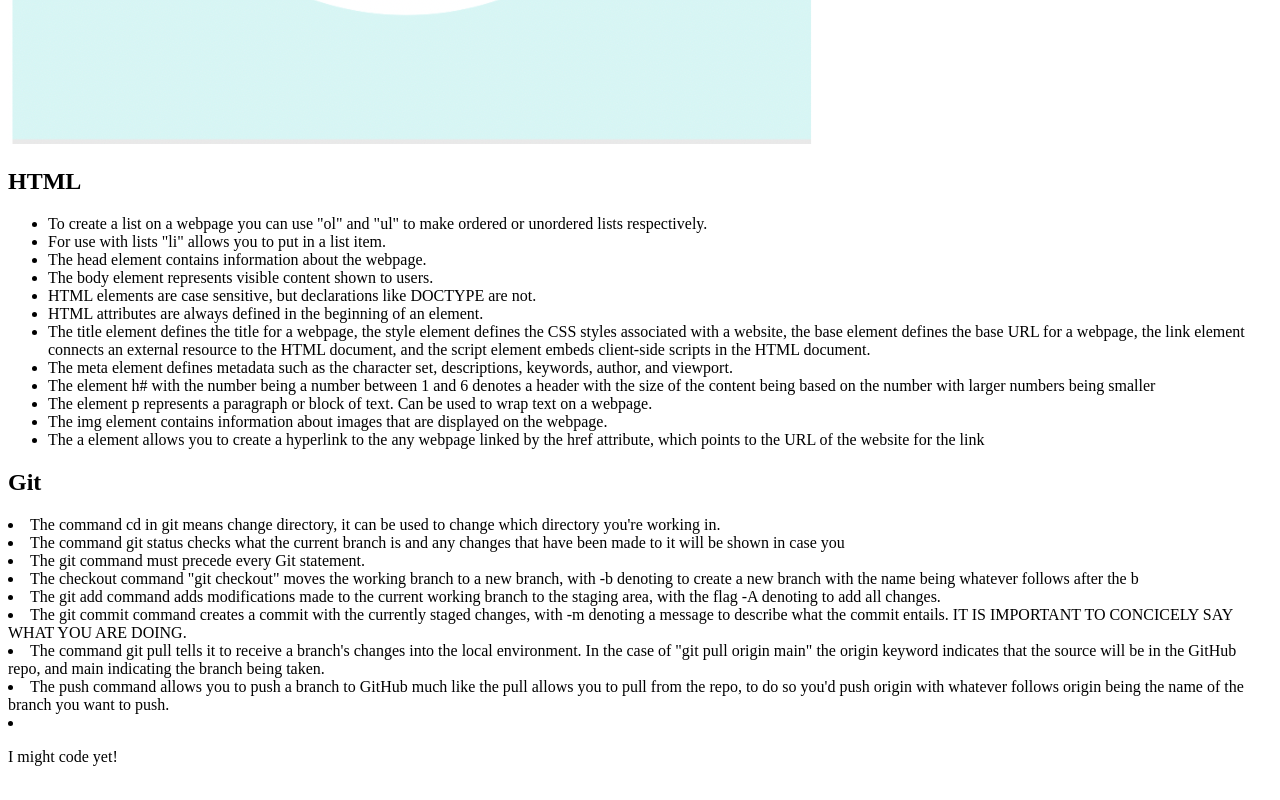
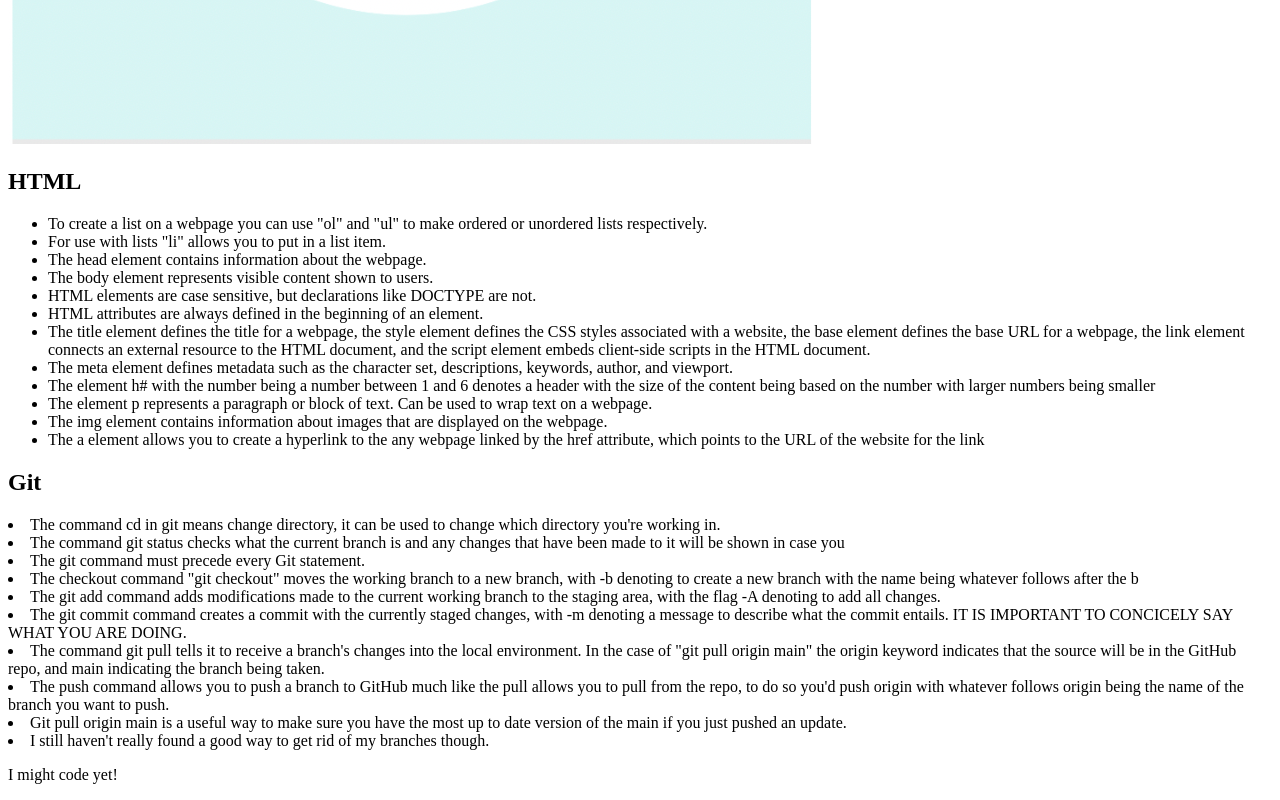
Before and after one commit to Koeboldt/prework-study-guide, a plain HTML site: page index.html in a window 1280 px wide. Shown: the part 712-1512 px from the top of the page. Drawn offline with Linux system fonts and the light colour scheme.

Commit message:
just gonna put this here so I can come back to it later

```diff
--- a/index.html
+++ b/index.html
@@ -46,7 +46,8 @@
         <li> The git commit command creates a commit with the currently staged changes, with -m denoting a message to describe what the commit entails. IT IS IMPORTANT TO CONCICELY SAY WHAT YOU ARE DOING.</li>
         <li> The command git pull tells it to receive a branch's changes into the local environment. In the case of "git pull origin main" the origin keyword indicates that the source will be in the GitHub repo, and main indicating the branch being taken.</li>
         <li> The push command allows you to push a branch to GitHub much like the pull allows you to pull from the repo, to do so you'd push origin with whatever follows origin being the name of the branch you want to push.</li>
-        <li></li>
+        <li> Git pull origin main is a useful way to make sure you have the most up to date version of the main if you just pushed an update.</li>
+        <li> I still haven't really found a good way to get rid of my branches though.</li>
       </section>
       <section class="card" id="javascript-section">
 
```
